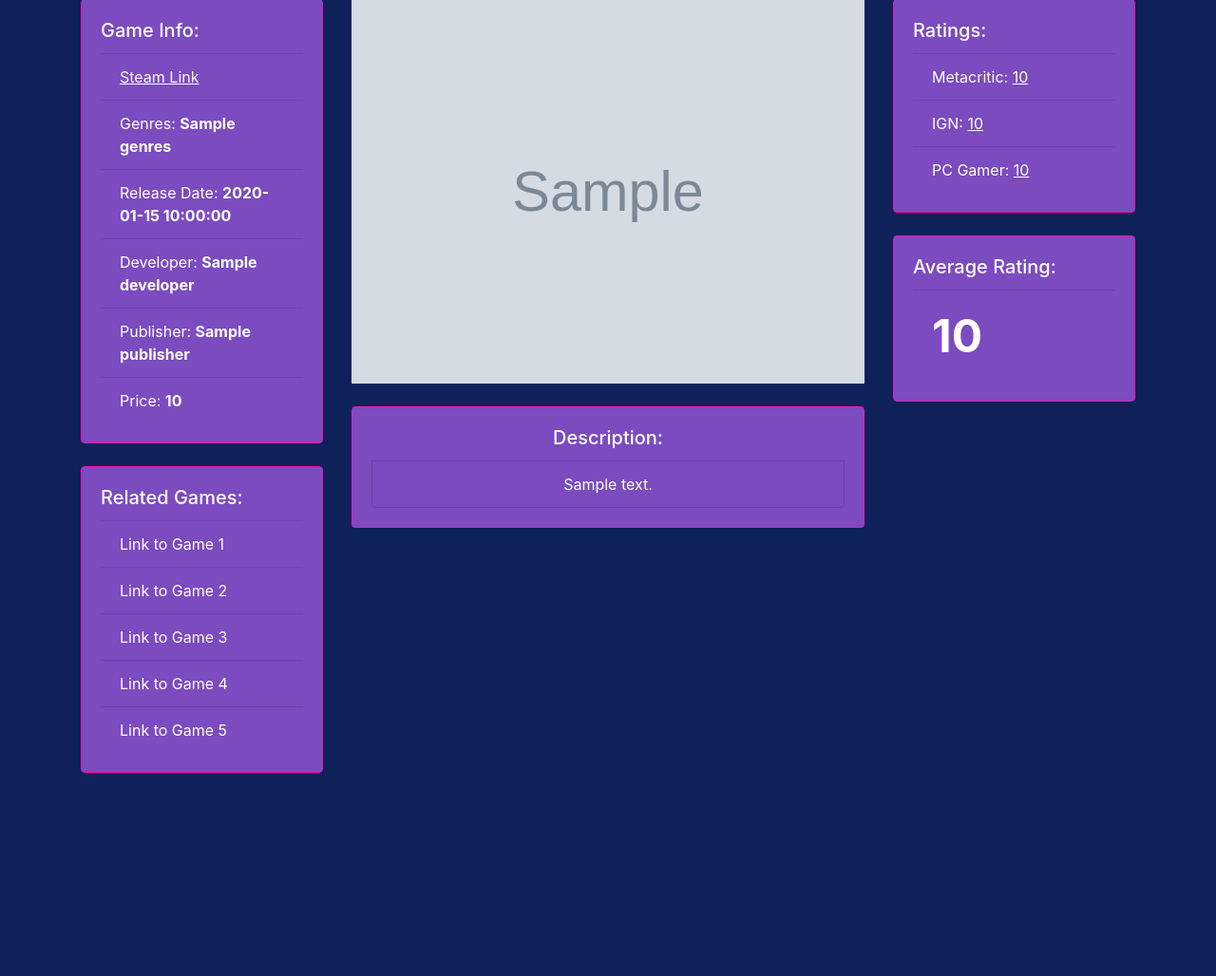
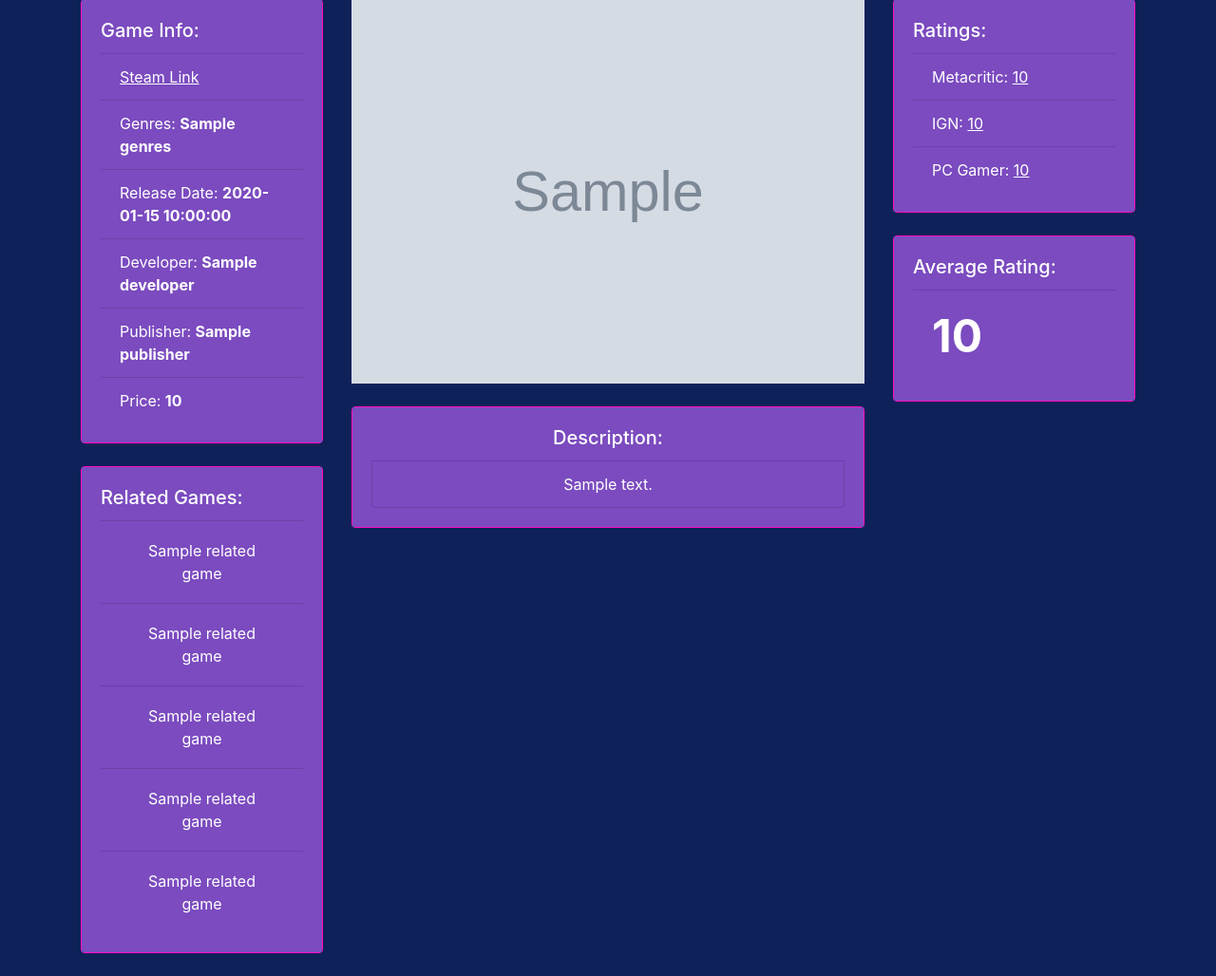
Before and after one commit to Epoxider/1StopGameRatings, a Flask app: template templates/gamepage.html in a window 1280 px wide. Shown: the part 245-1273 px from the top of the page at 95% size. Before the commit the page ends 1059 px from the top, so only its background shows below. Run offline with Flask 2, Linux system fonts and the light colour scheme; the template is opened without the code that fills it: most values are stand-ins (such as "Sample title", 1, 10 or a date in 2020); grey boxes marked "Sample" are stand-in pictures; parts of the project's set-up code (start-up, migrations or seed data) failed here and were passed over; some libraries are stand-ins or nearby versions.

Commit message:
Added related games

```diff
--- a/controller.py
+++ b/controller.py
@@ -68,11 +68,13 @@ def game():
 		averageScore = 'N/A'
 
 
-	# TODO: Use game data to get top 3 related games
-	# related_games = MyWhooshSearcher.getRelatedGames(gameInfo["genres"], gameInfo["price"], gameInfo["developer"], gameInfo["release_date"])
+	relatedGameIDS = global_whoosh.getRelatedGames(gameid, gameInfo[3], gameInfo[4], gameInfo[7], gameInfo[9])
+	relatedGames = []
+	for relatedGameID in relatedGameIDS:
+		relatedGameTitle = MyCustomSearcher.getDocInfo(relatedGameID)[1]
+		relatedGames.append((relatedGameID, relatedGameTitle))
 
-	# TODO: Pass all game data to the game page
-	return render_template('gamepage.html', gameid=gameid, title=gameInfo[1], description=gameInfo[2], genres=gameInfo[3], price=gameInfo[4], image=gameInfo[5], steam_url=gameInfo[6], developer=gameInfo[7], publisher=gameInfo[8], release_date=gameInfo[9], metacritic_score=metacriticScore, metacritic_url=gameInfo[11], ign_score=ignScore, ign_url=gameInfo[13], pcgamer_score=pcgamerScore, pcgamer_url=gameInfo[15], average=averageScore )
+	return render_template('gamepage.html', title=gameInfo[1], description=gameInfo[2], genres=gameInfo[3], price=gameInfo[4], image=gameInfo[5], steam_url=gameInfo[6], developer=gameInfo[7], publisher=gameInfo[8], release_date=gameInfo[9], metacritic_score=metacriticScore, metacritic_url=gameInfo[11], ign_score=ignScore, ign_url=gameInfo[13], pcgamer_score=pcgamerScore, pcgamer_url=gameInfo[15], average=averageScore, related_games=relatedGames )
 
 def getGameInfo(gameID):
 	with open('db/games.csv', 'r') as f:
--- a/templates/gamepage.html
+++ b/templates/gamepage.html
@@ -2,7 +2,7 @@
 <html lang="en">
 <head>
   <meta charset="UTF-8">
-  <title id=Gamename">Name of Game </title>
+  <title id=Gamename"> {{title}} </title>
 
   <link rel="stylesheet" href="https://stackpath.bootstrapcdn.com/bootstrap/4.3.1/css/bootstrap.min.css" integrity="sha384-ggOyR0iXCbMQv3Xipma34MD+dH/1fQ784/j6cY/iJTQUOhcWr7x9JvoRxT2MZw1T" crossorigin="anonymous">
   <script src="https://stackpath.bootstrapcdn.com/bootstrap/4.3.1/js/bootstrap.min.js" integrity="sha384-JjSmVgyd0p3pXB1rRibZUAYoIIy6OrQ6VrjIEaFf/nJGzIxFDsf4x0xIM+B07jRM" crossorigin="anonymous"></script>
@@ -55,11 +55,32 @@
         <div class="card-body" style="background-color: #7B4BBF !important" >
           <h5 class="card-title roboto">Related Games:</h5>
           <ul class="list-group list-group-flush ">
-            <li class="list-group-item "style="background-color: #7B4BBF !important" id="game_name1"> Link to Game 1 </li>
-            <li class="list-group-item "style="background-color: #7B4BBF !important" id="game_name2"> Link to Game 2 </li>
-            <li class="list-group-item "style="background-color: #7B4BBF !important" id="game_name3"> Link to Game 3 </li>
-            <li class="list-group-item "style="background-color: #7B4BBF !important" id="game_name4"> Link to Game 4 </li>
-            <li class="list-group-item "style="background-color: #7B4BBF !important" id="game_name5"> Link to Game 5 </li>
+
+            <li class="list-group-item "style="background-color: #7B4BBF !important" id="game_name1">
+                <form method="get" action="{{url_for('game')}}">
+                    <button type="submit" name="game" class="btn btn-link" style="color:white" value="{{related_games[0][0]}}">{{related_games[0][1]}}</button>
+                </form>
+            </li>
+            <li class="list-group-item "style="background-color: #7B4BBF !important" id="game_name1">
+                <form method="get" action="{{url_for('game')}}">
+                    <button type="submit" name="game" class="btn btn-link" style="color:white" value="{{related_games[1][0]}}">{{related_games[1][1]}}</button>
+                </form>
+            </li>
+            <li class="list-group-item "style="background-color: #7B4BBF !important" id="game_name1">
+                <form method="get" action="{{url_for('game')}}">
+                    <button type="submit" name="game" class="btn btn-link" style="color:white" value="{{related_games[2][0]}}">{{related_games[2][1]}}</button>
+                </form>
+            </li>
+            <li class="list-group-item "style="background-color: #7B4BBF !important" id="game_name1">
+                <form method="get" action="{{url_for('game')}}">
+                    <button type="submit" name="game" class="btn btn-link" style="color:white" value="{{related_games[3][0]}}">{{related_games[3][1]}}</button>
+                </form>
+            </li>
+            <li class="list-group-item "style="background-color: #7B4BBF !important" id="game_name1">
+                <form method="get" action="{{url_for('game')}}">
+                    <button type="submit" name="game" class="btn btn-link" style="color:white" value="{{related_games[4][0]}}">{{related_games[4][1]}}</button>
+                </form>
+            </li>
 
           </ul>
         </div>
```
Also changed, not shown: searcher_whoosh/whoosh_search.py (+25 -0 lines), 2 other files.
